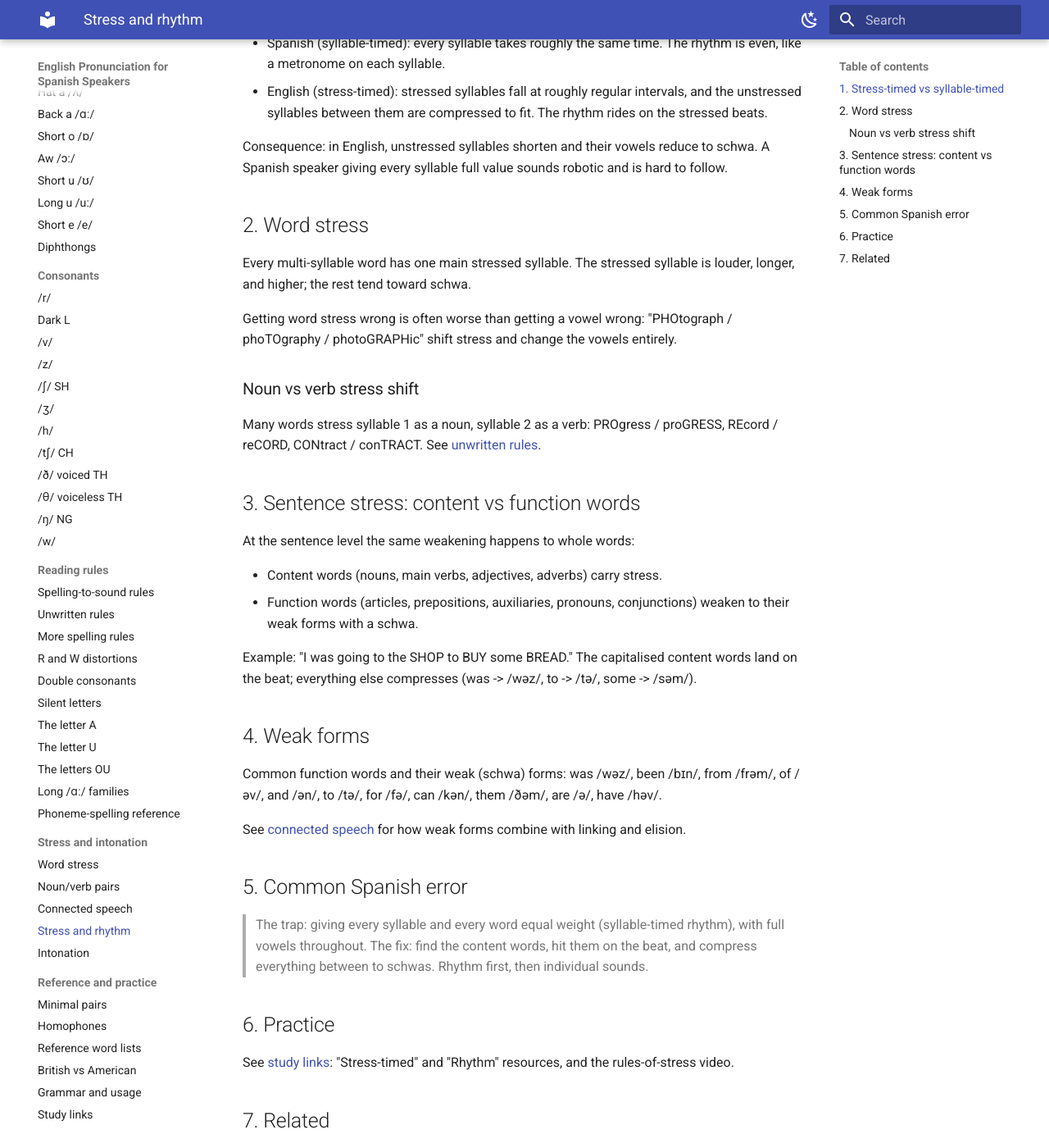
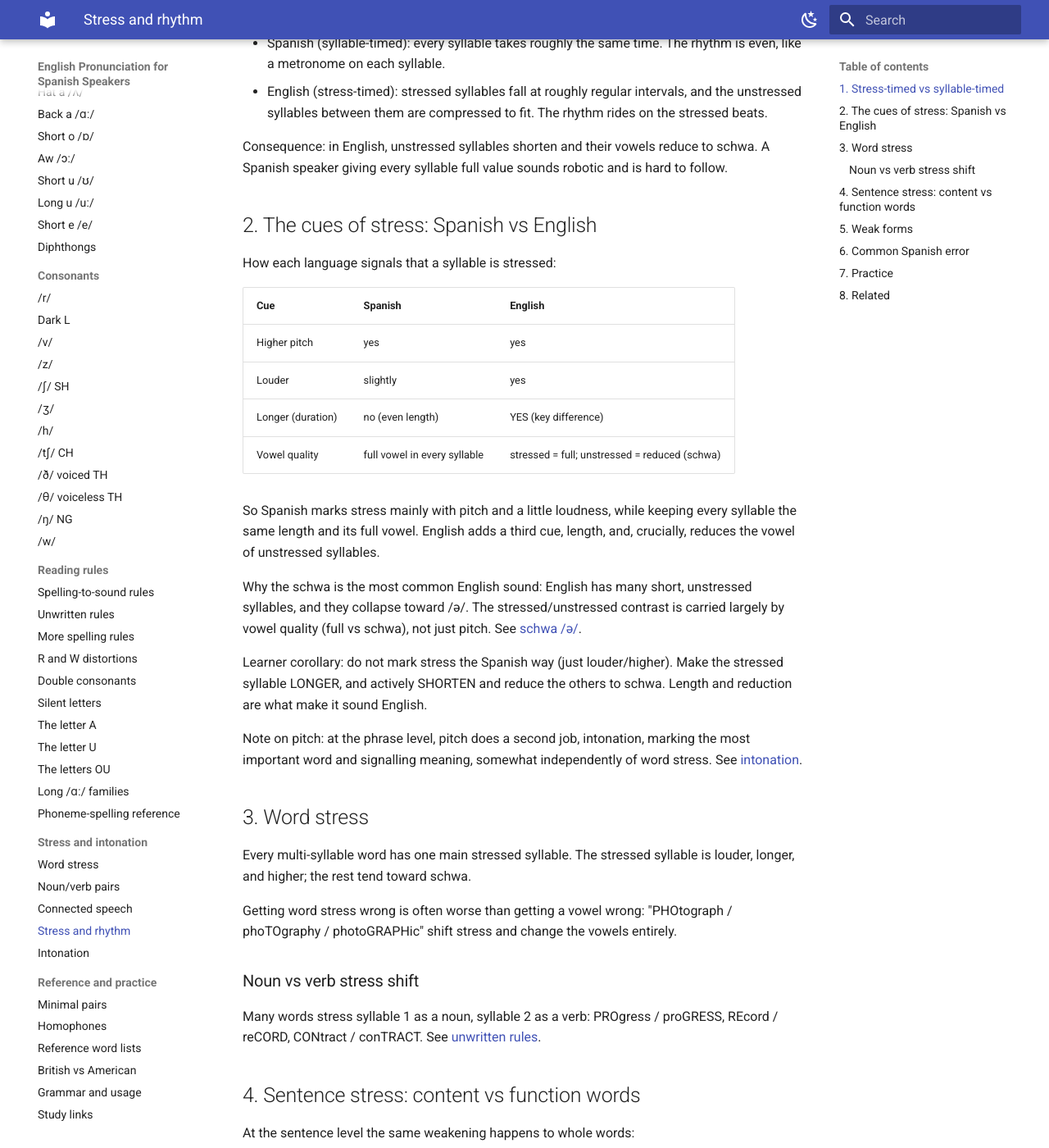
Before and after one commit to juanparadinas/english-pronunciation-for-spanish-speakers, an MkDocs documentation site: the page built from docs/stress-and-rhythm.md, in a window 1280 px wide and 1400 px high, scrolled down 282 px. Shown: the whole window at 82% size. Built offline with MkDocs 1.6.1 and Material for MkDocs 9.7.7, drawn with Linux system fonts in a browser that asks for light colours; some of the changed text lies outside the part shown.

Commit message:
docs: add stress cues (Spanish vs English, why schwa)

```diff
--- a/docs/stress-and-rhythm.md
+++ b/docs/stress-and-rhythm.md
@@ -16,7 +16,35 @@ Consequence: in English, unstressed syllables shorten and their vowels reduce
 to schwa. A Spanish speaker giving every syllable full value sounds robotic and
 is hard to follow.
 
-## 2. Word stress
+## 2. The cues of stress: Spanish vs English
+
+How each language signals that a syllable is stressed:
+
+| Cue | Spanish | English |
+|---|---|---|
+| Higher pitch | yes | yes |
+| Louder | slightly | yes |
+| Longer (duration) | no (even length) | YES (key difference) |
+| Vowel quality | full vowel in every syllable | stressed = full; unstressed = reduced (schwa) |
+
+So Spanish marks stress mainly with pitch and a little loudness, while keeping
+every syllable the same length and its full vowel. English adds a third cue,
+length, and, crucially, reduces the vowel of unstressed syllables.
+
+Why the schwa is the most common English sound: English has many short,
+unstressed syllables, and they collapse toward /ə/. The stressed/unstressed
+contrast is carried largely by vowel quality (full vs schwa), not just pitch.
+See [schwa /ə/](vowel-schwa.md).
+
+Learner corollary: do not mark stress the Spanish way (just louder/higher).
+Make the stressed syllable LONGER, and actively SHORTEN and reduce the others
+to schwa. Length and reduction are what make it sound English.
+
+Note on pitch: at the phrase level, pitch does a second job, intonation,
+marking the most important word and signalling meaning, somewhat independently
+of word stress. See [intonation](intonation.md).
+
+## 3. Word stress
 
 Every multi-syllable word has one main stressed syllable. The stressed syllable
 is louder, longer, and higher; the rest tend toward schwa.
@@ -50,19 +78,19 @@ are /ə/, have /həv/.
 See [connected speech](connected-speech.md) for how weak forms combine with
 linking and elision.
 
-## 5. Common Spanish error
+## 6. Common Spanish error
 
 > The trap: giving every syllable and every word equal weight (syllable-timed
 > rhythm), with full vowels throughout.
 > The fix: find the content words, hit them on the beat, and compress
 > everything between to schwas. Rhythm first, then individual sounds.
 
-## 6. Practice
+## 7. Practice
 
 See [study links](study-links.md): "Stress-timed" and "Rhythm" resources, and
 the rules-of-stress video.
 
-## 7. Related
+## 8. Related
 
 - [Schwa /ə/](vowel-schwa.md)
 - [Connected speech](connected-speech.md)
--- a/docs/stress.md
+++ b/docs/stress.md
@@ -170,7 +170,7 @@ noun/verb pair videos.
 
 ## Related
 
-- [Stress and rhythm](stress-and-rhythm.md) — stress-timed rhythm at phrase level.
+- [Stress and rhythm](stress-and-rhythm.md) — stress-timed rhythm; the three cues of stress (pitch + loudness + length) and why schwa results.
 - [Schwa](vowel-schwa.md) — what unstressed syllables reduce to.
 - [Unwritten rules](unwritten-rules.md) — the noun/verb pair list.
 - [English overview](README.md)
```
Also changed, not shown: other parts of docs/stress-and-rhythm.md (+2 -2 lines), docs/vowel-schwa.md (+1 -0 lines).
